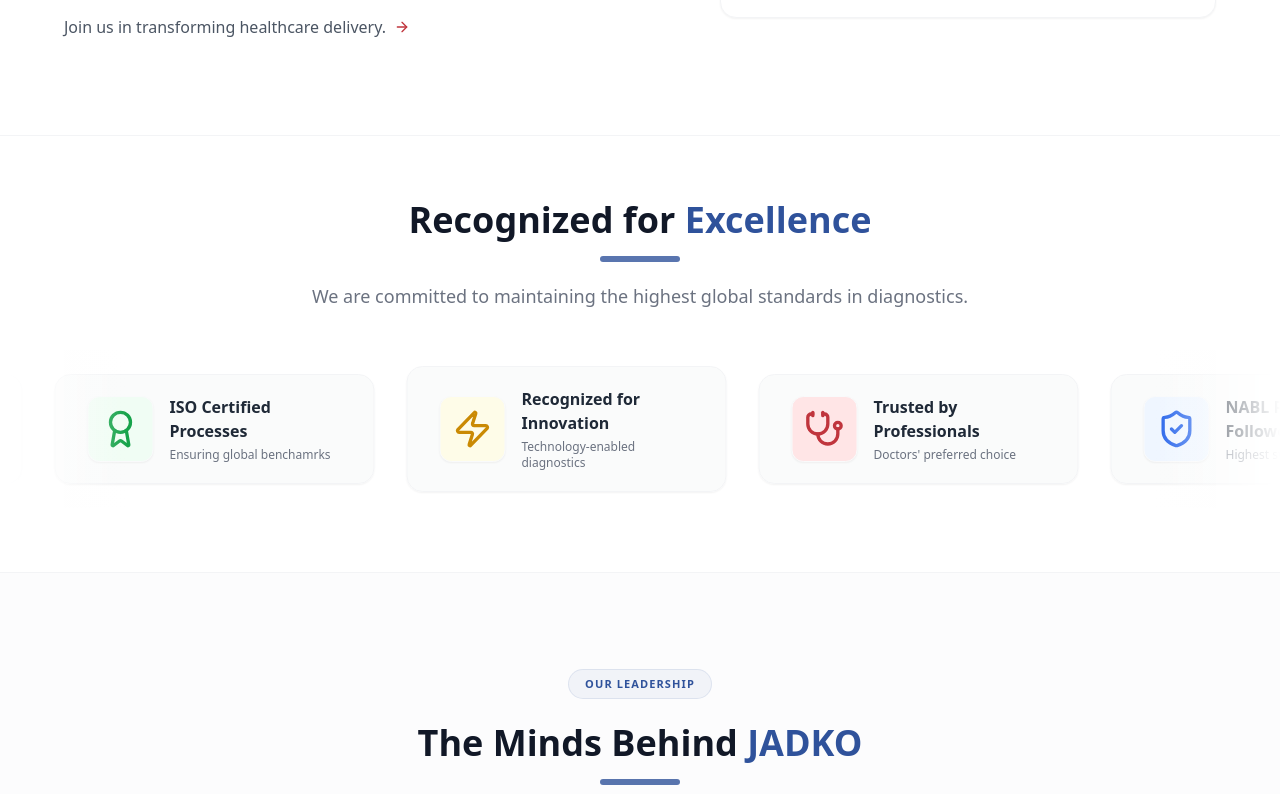
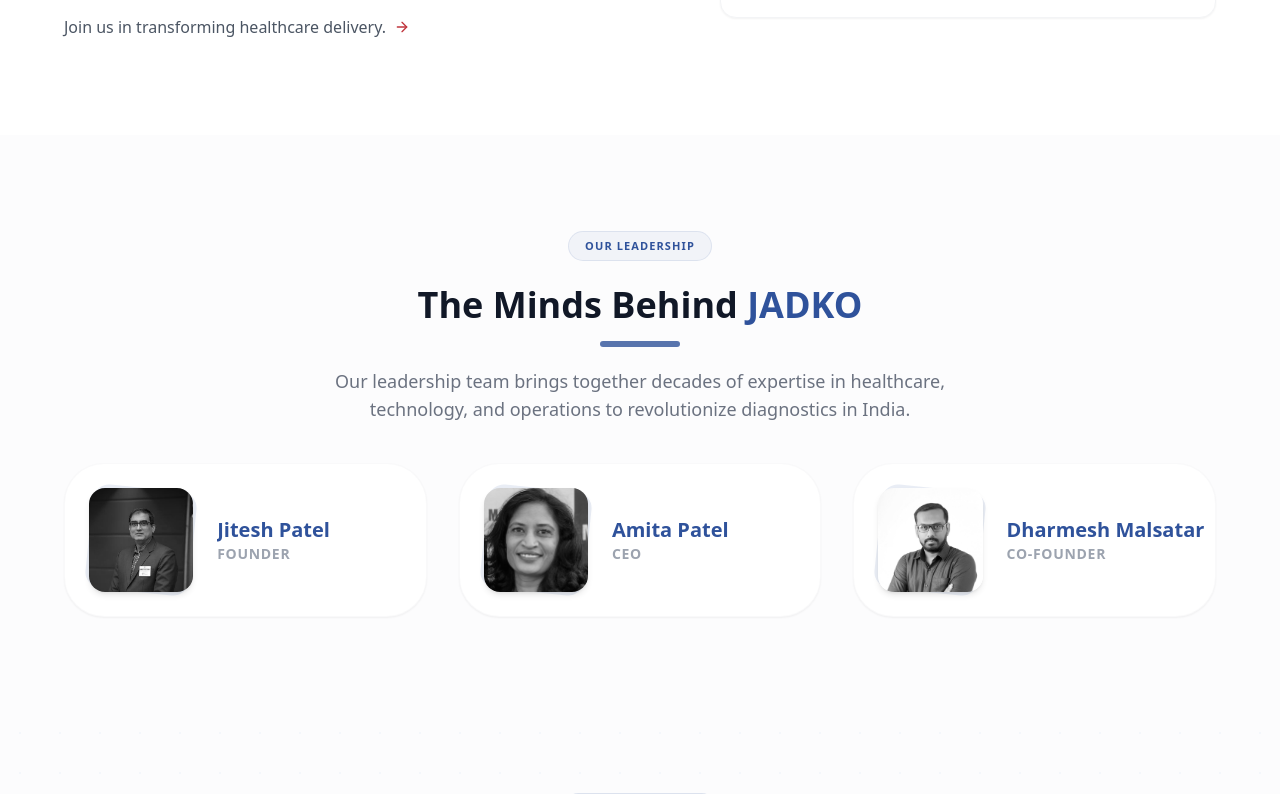
Before and after one commit to ZaploomTechnologies/jadko_frontend, a React (Vite) app: page /about in a window 1280 px wide. Shown: the part 2000-2794 px from the top of the page. Built offline with nearby package versions, Linux system fonts and the light colour scheme.

Commit message:
refactor: remove unused AboutRecognition and TrustSection components from AboutPage and Home

```diff
--- a/src/pages/AboutPage.jsx
+++ b/src/pages/AboutPage.jsx
@@ -1,8 +1,7 @@
-import React, { useEffect } from 'react';
+import { useEffect } from 'react';
 import AboutHero from '../components/about/AboutHero';
 import AboutMetrics from '../components/about/AboutMetrics';
 import AboutStory from '../components/about/AboutStory';
-import AboutRecognition from '../components/about/AboutRecognition';
 import AboutFounder from '../components/about/AboutFounder';
 import AboutWhy from '../components/about/AboutWhy';
 
@@ -17,7 +16,6 @@
       <AboutHero />
       <AboutMetrics />
       <AboutStory />
-      <AboutRecognition />
       <AboutFounder />
       <AboutWhy />
     </div>
--- a/src/pages/Home.jsx
+++ b/src/pages/Home.jsx
@@ -4,8 +4,6 @@
 import StepsSection from '../components/StepsSection';
 import MobileApp from '../components/MobileApp';
 import AboutSection from '../components/AboutSection';
-import TrustSection from '../components/TrustSection';
-import AboutRecognition from '../components/about/AboutRecognition';
 
 const Home = () => {
   return (
@@ -16,8 +14,6 @@
       <StepsSection />
       <MobileApp />
       <AboutSection />
-      <AboutRecognition />
-      <TrustSection />
     </main>
   );
 };
```
